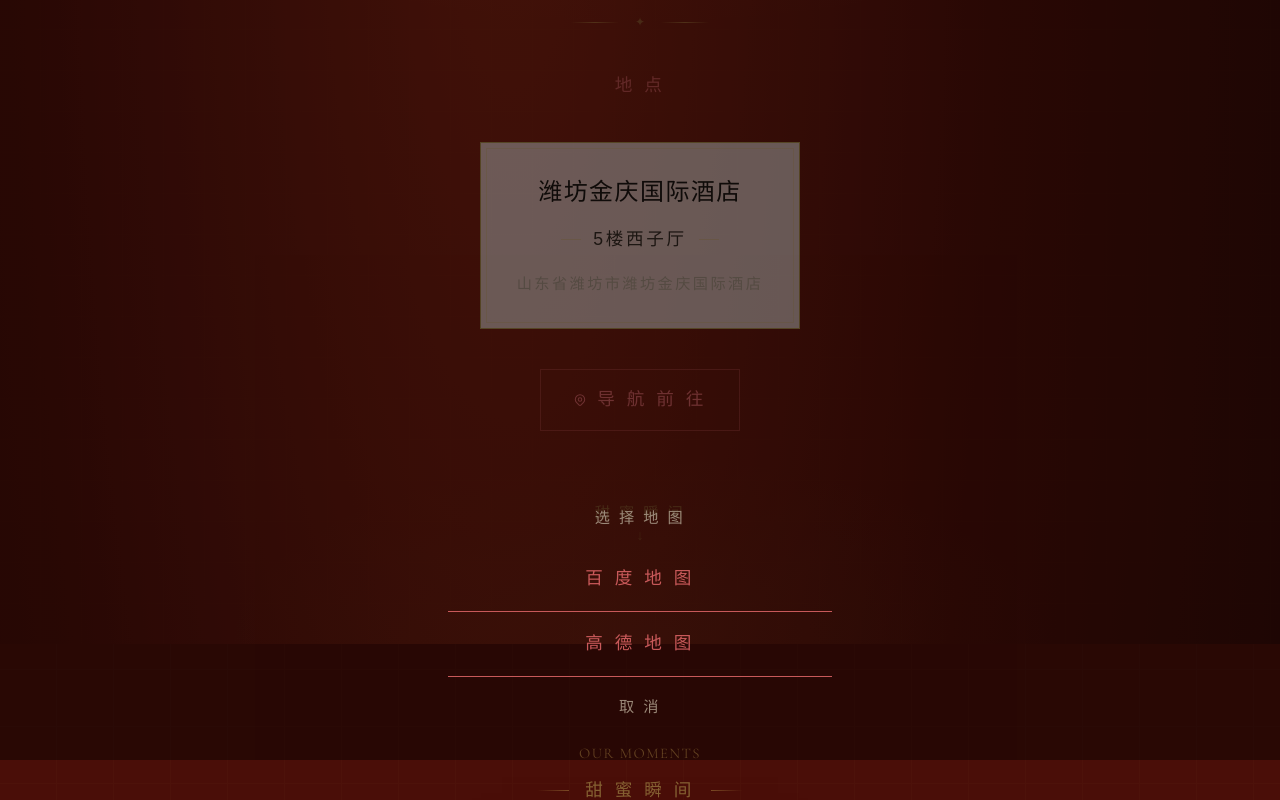
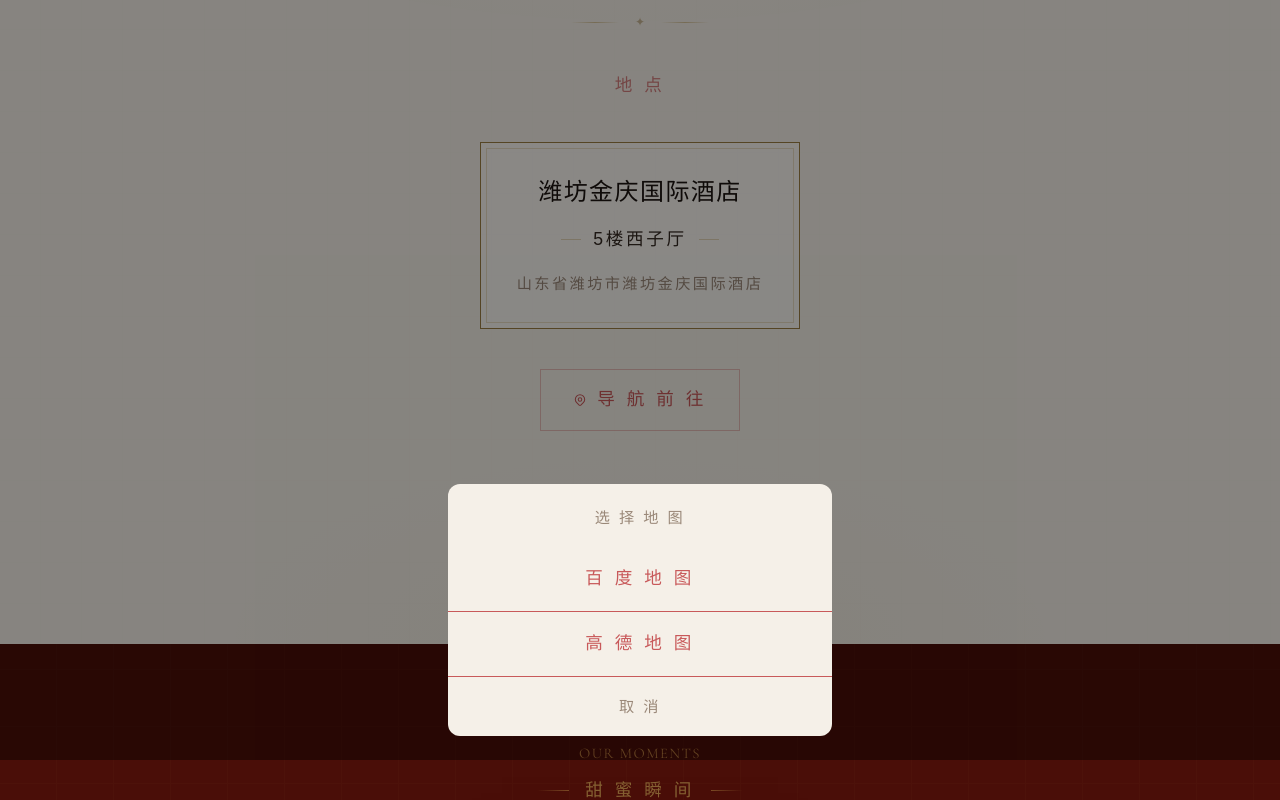
Before and after one commit to forestoceans/wedding-thanksgiving-invite, a Next.js app: page /invite/bride in a window 1280 px wide. Both pictures are taken after a click on the button "导 航 前 往". Shown: the part 1032-1832 px from the top of the page. Built offline with nearby package versions, Linux system fonts and the light colour scheme; a web font is replaced by a local one.

Commit message:
feat: update background colors in EventDetails and RsvpForm for improved aesthetics

```diff
--- a/src/app/globals.css
+++ b/src/app/globals.css
@@ -43,7 +43,8 @@
   body {
     font-family: var(--font-serif);
     color: var(--color-ink-mid);
-    background: radial-gradient(ellipse at 40% 20%, #7A2010 0%, #4A0E08 45%, #250807 100%);
+    background-color: #4A0E08; /* 兜底纯色，确保旧版 WebView 不透明 */
+    background-image: radial-gradient(ellipse at 40% 20%, #7A2010 0%, #4A0E08 45%, #250807 100%);
     -webkit-font-smoothing: antialiased;
     -moz-osx-font-smoothing: grayscale;
     overflow-x: hidden;
--- a/src/components/EventDetails.tsx
+++ b/src/components/EventDetails.tsx
@@ -38,7 +38,7 @@ function openGaode() {
 
   const [showPicker, setShowPicker] = useState(false);
   return (
-    <section id="event-details" className="px-6 py-20 text-center relative overflow-hidden" style={{ background: 'var(--color-silk)' }}>
+    <section id="event-details" className="px-6 py-20 text-center relative overflow-hidden" style={{ background: '#F5F0E8' }}>
       {/* 淡晕染 */}
       <div
         className="absolute inset-0 pointer-events-none"
@@ -123,7 +123,7 @@ function openGaode() {
           >
             <div
               className="w-full max-w-sm mb-6 mx-4 rounded-xl overflow-hidden"
-              style={{ background: 'var(--color-silk)' }}
+              style={{ background: '#F5F0E8' }}
               onClick={e => e.stopPropagation()}
             >
               <p className="ds-cap tracking-[0.4em] text-center pt-5 pb-4" style={{ color: 'var(--color-ink-ghost)' }}>选 择 地 图</p>
--- a/src/components/RsvpForm.tsx
+++ b/src/components/RsvpForm.tsx
@@ -25,7 +25,7 @@ export default function RsvpForm() {
 
   if (state === 'success') {
     return (
-      <section className="px-6 py-20 text-center" style={{ background: 'var(--color-parchment)' }}>
+      <section className="px-6 py-20 text-center" style={{ background: '#FAF7F2' }}>
         <div className="max-w-xs mx-auto space-y-6">
           <p className="ds-lg tracking-[0.15em]" style={{ color: 'var(--color-rouge)', animation: 'float 3s ease-in-out infinite' }}>♥</p>
           <p className="ds-head tracking-[0.25em]" style={{ color: 'var(--color-ink)' }}>{count === 0 ? '已收到您的祝福' : '已收到您的回复'}</p>
@@ -37,7 +37,7 @@ export default function RsvpForm() {
 
   if (state === 'error') {
     return (
-      <section className="px-6 py-20 text-center" style={{ background: 'var(--color-parchment)' }}>
+      <section className="px-6 py-20 text-center" style={{ background: '#FAF7F2' }}>
         <div className="max-w-xs mx-auto space-y-6">
           <p className="ds-head tracking-[0.25em]" style={{ color: 'var(--color-ink)' }}>提交失败</p>
           <p className="ds-body tracking-[0.12em]" style={{ color: 'var(--color-ink-ghost)' }}>请稍后再试或联系新人</p>
@@ -52,7 +52,7 @@ export default function RsvpForm() {
   }
 
   return (
-    <section className="px-6 py-20 relative overflow-hidden" style={{ background: 'var(--color-parchment)' }}>
+    <section className="px-6 py-20 relative overflow-hidden" style={{ background: '#FAF7F2' }}>
       {/* 淡胭脂晕染 */}
       <div
         className="absolute inset-0 pointer-events-none"
```
